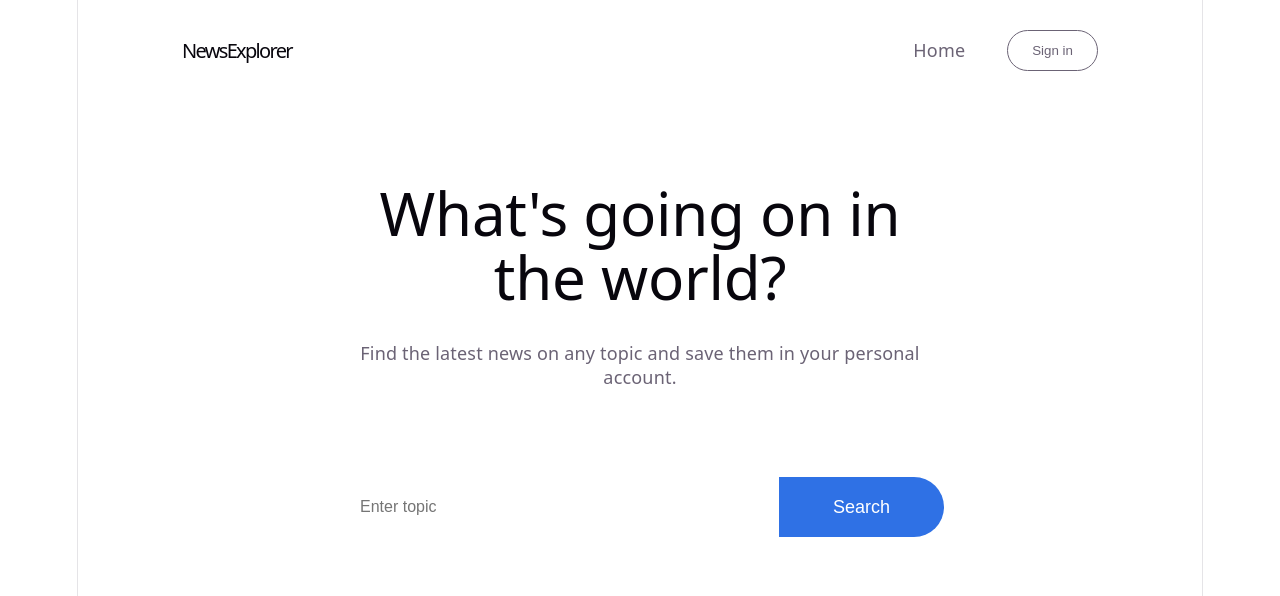
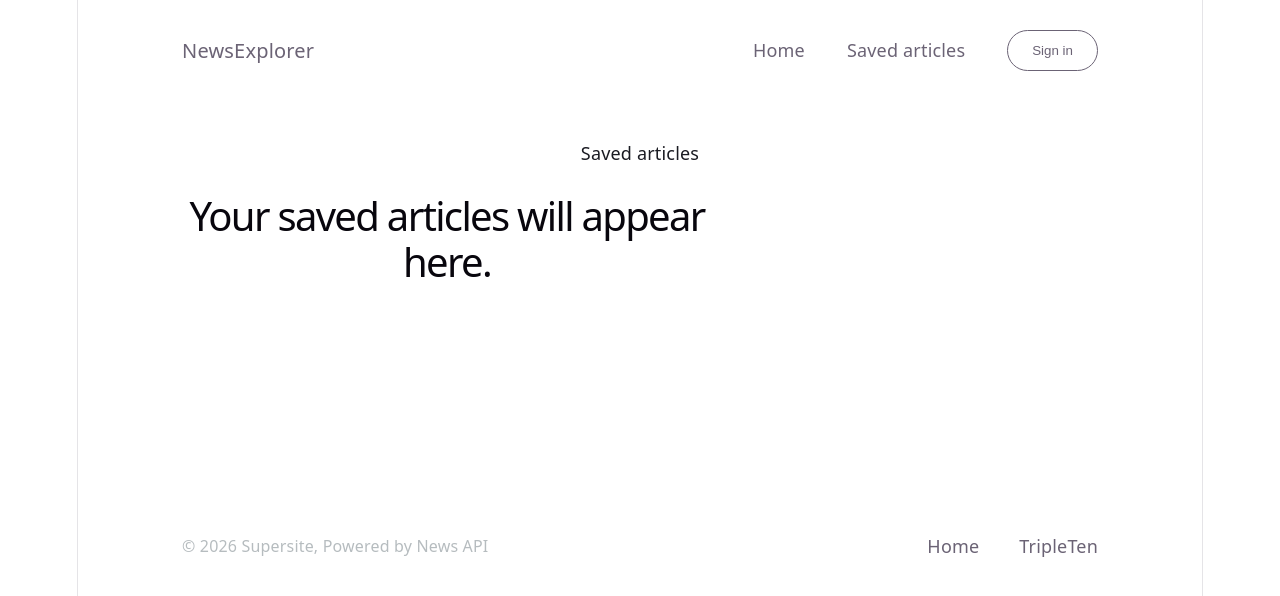
Before and after one commit to JuliaOldman0/final-project-frontend, a React (Vite) app: page /saved-news in a window 1280 px wide. Shown: the top 596 px of the page. Built offline with nearby package versions, Linux system fonts and the light colour scheme.

Commit message:
Add routing for main and saved news pages

```diff
--- a/package.json
+++ b/package.json
@@ -11,7 +11,8 @@
   },
   "dependencies": {
     "react": "^19.2.6",
-    "react-dom": "^19.2.6"
+    "react-dom": "^19.2.6",
+    "react-router": "^7.15.0"
   },
   "devDependencies": {
     "@eslint/js": "^10.0.1",
--- a/src/components/App/App.jsx
+++ b/src/components/App/App.jsx
@@ -1,12 +1,21 @@
+import { Routes, Route } from "react-router";
 import "./App.css";
 import Header from "../Header/Header.jsx";
 import Main from "../Main/Main.jsx";
+import SavedNews from "../SavedNews/SavedNews.jsx";
+import Footer from "../Footer/Footer.jsx";
 
 function App() {
   return (
     <div className="page">
       <Header />
-      <Main />
+
+      <Routes>
+        <Route path="/" element={<Main />} />
+        <Route path="/saved-news" element={<SavedNews />} />
+      </Routes>
+
+      <Footer />
     </div>
   );
 }
--- a/src/components/Header/Header.css
+++ b/src/components/Header/Header.css
@@ -5,8 +5,9 @@
   padding: 30px 104px;
 }
 
-.header__title {
-  margin: 0;
+.header__logo {
+  color: inherit;
   font-size: 20px;
   line-height: 24px;
+  text-decoration: none;
 }
--- a/src/components/Header/Header.jsx
+++ b/src/components/Header/Header.jsx
@@ -1,10 +1,13 @@
+import { Link } from "react-router";
 import "./Header.css";
 import Navigation from "../Navigation/Navigation.jsx";
 
 function Header() {
   return (
     <header className="header">
-      <h1 className="header__title">NewsExplorer</h1>
+      <Link className="header__logo" to="/">
+        NewsExplorer
+      </Link>
       <Navigation />
     </header>
   );
--- a/src/components/Navigation/Navigation.jsx
+++ b/src/components/Navigation/Navigation.jsx
@@ -1,11 +1,17 @@
+import { Link } from "react-router";
 import "./Navigation.css";
 
 function Navigation() {
   return (
     <nav className="navigation">
-      <a className="navigation__link" href="/">
+      <Link className="navigation__link" to="/">
         Home
-      </a>
+      </Link>
+
+      <Link className="navigation__link" to="/saved-news">
+        Saved articles
+      </Link>
+
       <button className="navigation__button" type="button">
         Sign in
       </button>
--- /dev/null
+++ b/src/components/SavedNews/SavedNews.css
@@ -0,0 +1,21 @@
+.saved-news {
+  min-height: 400px;
+}
+
+.saved-news__header {
+  padding: 40px 104px 56px;
+}
+
+.saved-news__label {
+  margin: 0 0 28px;
+  color: #1a1b22;
+  font-size: 18px;
+  line-height: 24px;
+}
+
+.saved-news__title {
+  max-width: 530px;
+  margin: 0;
+  font-size: 40px;
+  line-height: 46px;
+}
--- /dev/null
+++ b/src/components/SavedNews/SavedNews.jsx
@@ -0,0 +1,16 @@
+import "./SavedNews.css";
+
+function SavedNews() {
+  return (
+    <main className="saved-news">
+      <section className="saved-news__header">
+        <p className="saved-news__label">Saved articles</p>
+        <h1 className="saved-news__title">
+          Your saved articles will appear here.
+        </h1>
+      </section>
+    </main>
+  );
+}
+
+export default SavedNews;
--- a/src/main.jsx
+++ b/src/main.jsx
@@ -1,10 +1,13 @@
 import { StrictMode } from "react";
 import { createRoot } from "react-dom/client";
+import { BrowserRouter } from "react-router";
 import "./index.css";
 import App from "./components/App/App.jsx";
 
 createRoot(document.getElementById("root")).render(
   <StrictMode>
-    <App />
+    <BrowserRouter>
+      <App />
+    </BrowserRouter>
   </StrictMode>,
 );
```
Also changed, not shown: 1 other file (tests, documents, lock files or other folders).
